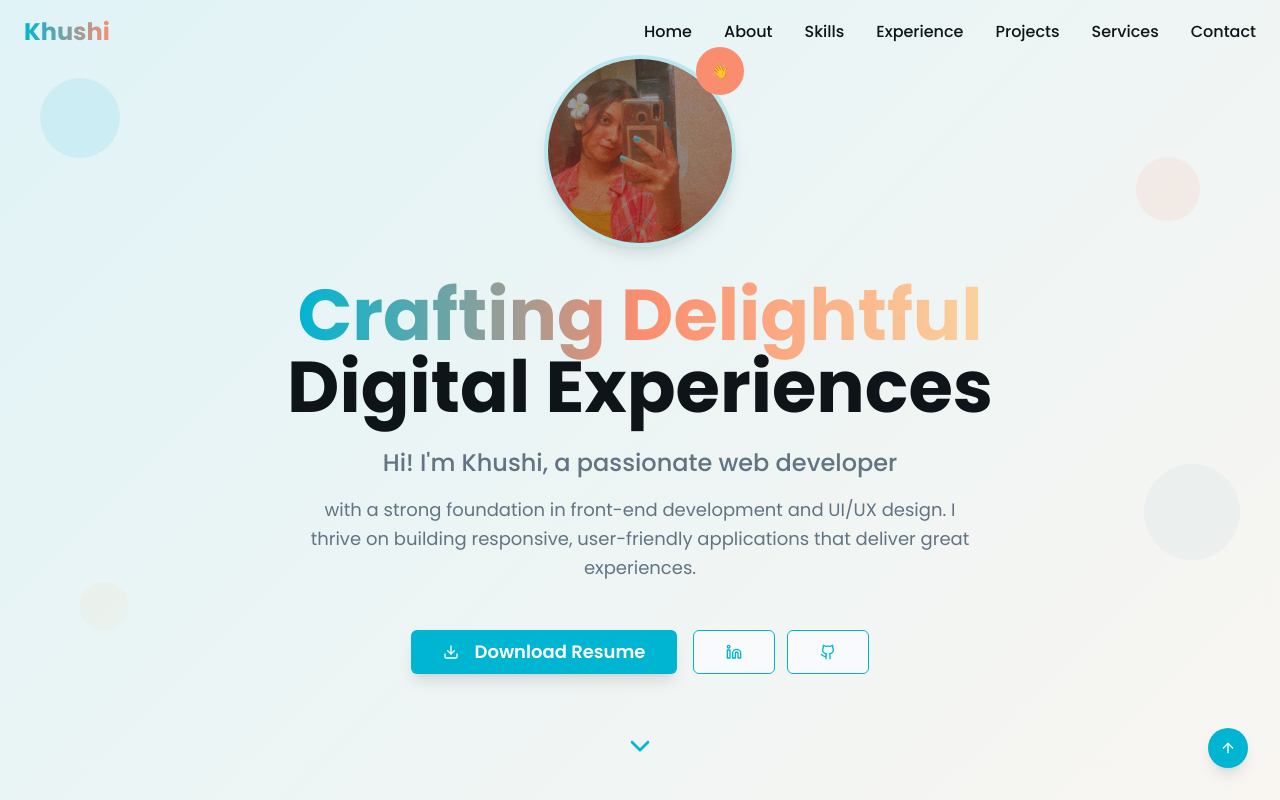
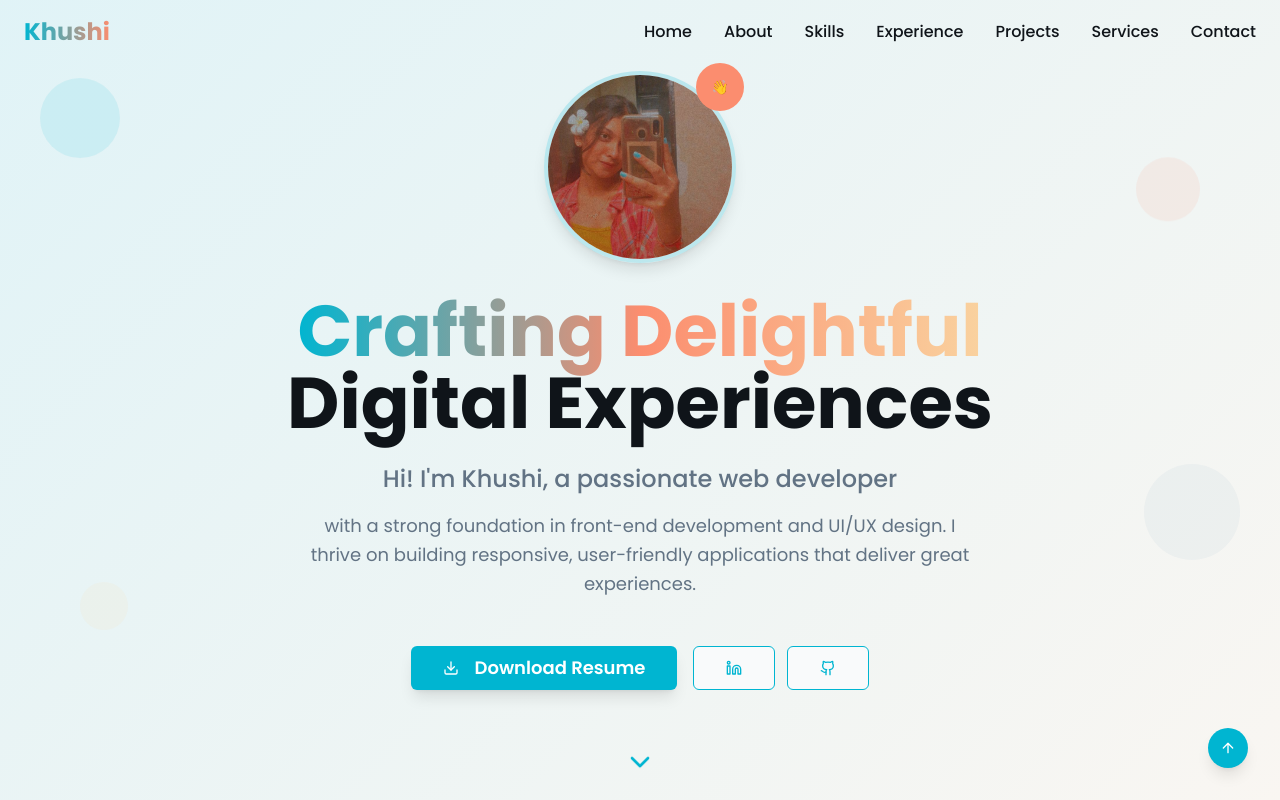
Before and after one commit to Rainbowroar/khushichaturvedi, a React (Vite) app: page / in a window 1280 px wide. Shown: the top 800 px of the page. Built offline with nearby package versions, Linux system fonts and the light colour scheme.

Commit message:
Adjust profile picture position
Move the circular profile picture further down in the hero section.
Here are the files that were edited by the AI in that message:
-edited src/components/Hero.tsx

```diff
--- a/src/components/Hero.tsx
+++ b/src/components/Hero.tsx
@@ -21,7 +21,7 @@ const Hero = () => {
       <div className="container mx-auto px-6 text-center relative z-10">
         <div className="max-w-4xl mx-auto">
           {/* Profile Image */}
-          <div className="relative mb-8 mt-8 inline-block">
+          <div className="relative mb-8 mt-16 inline-block">
             <div className="w-48 h-48 mx-auto rounded-full overflow-hidden border-4 border-primary/20 shadow-lg">
               <img
                 src={profileImage}
```
